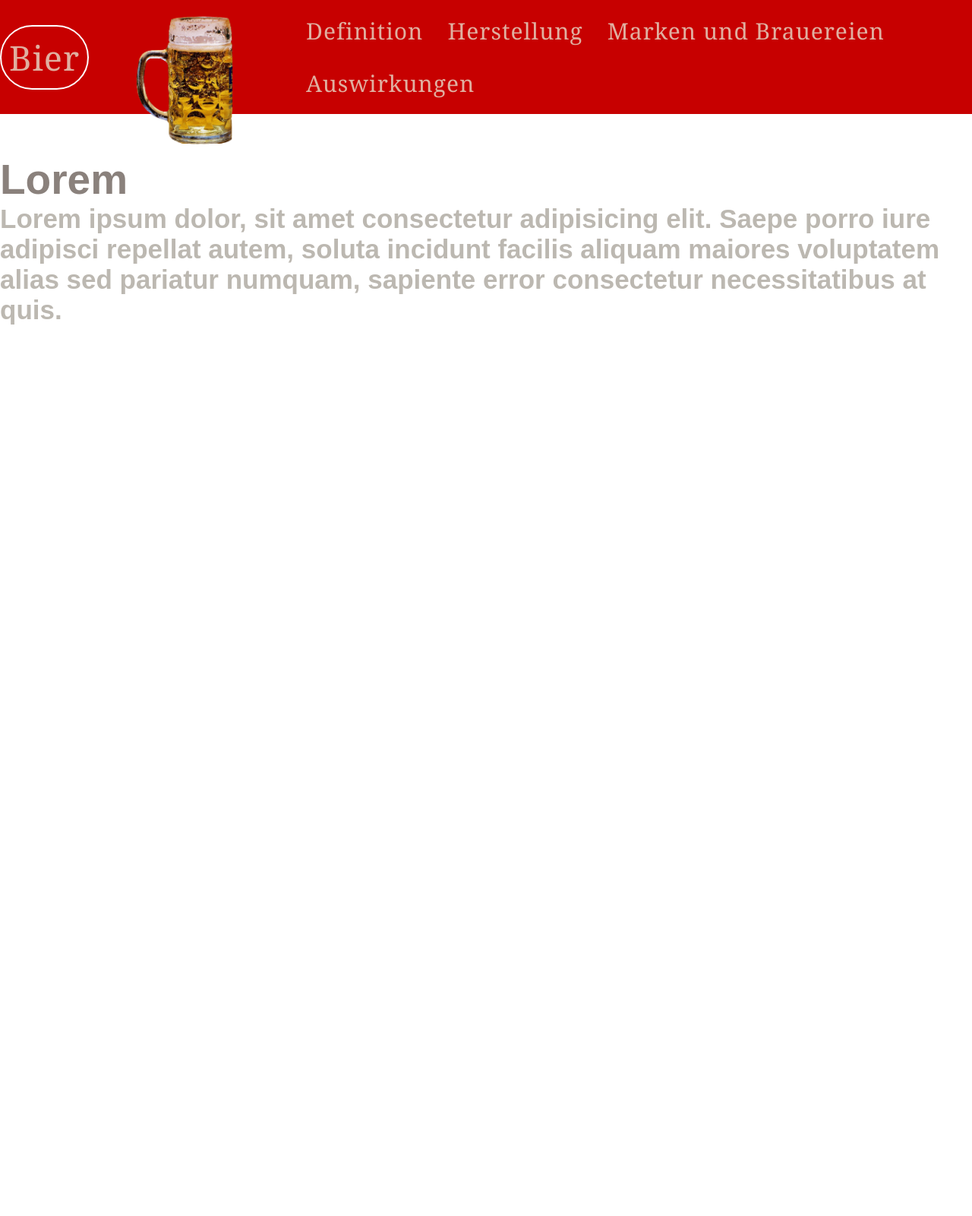
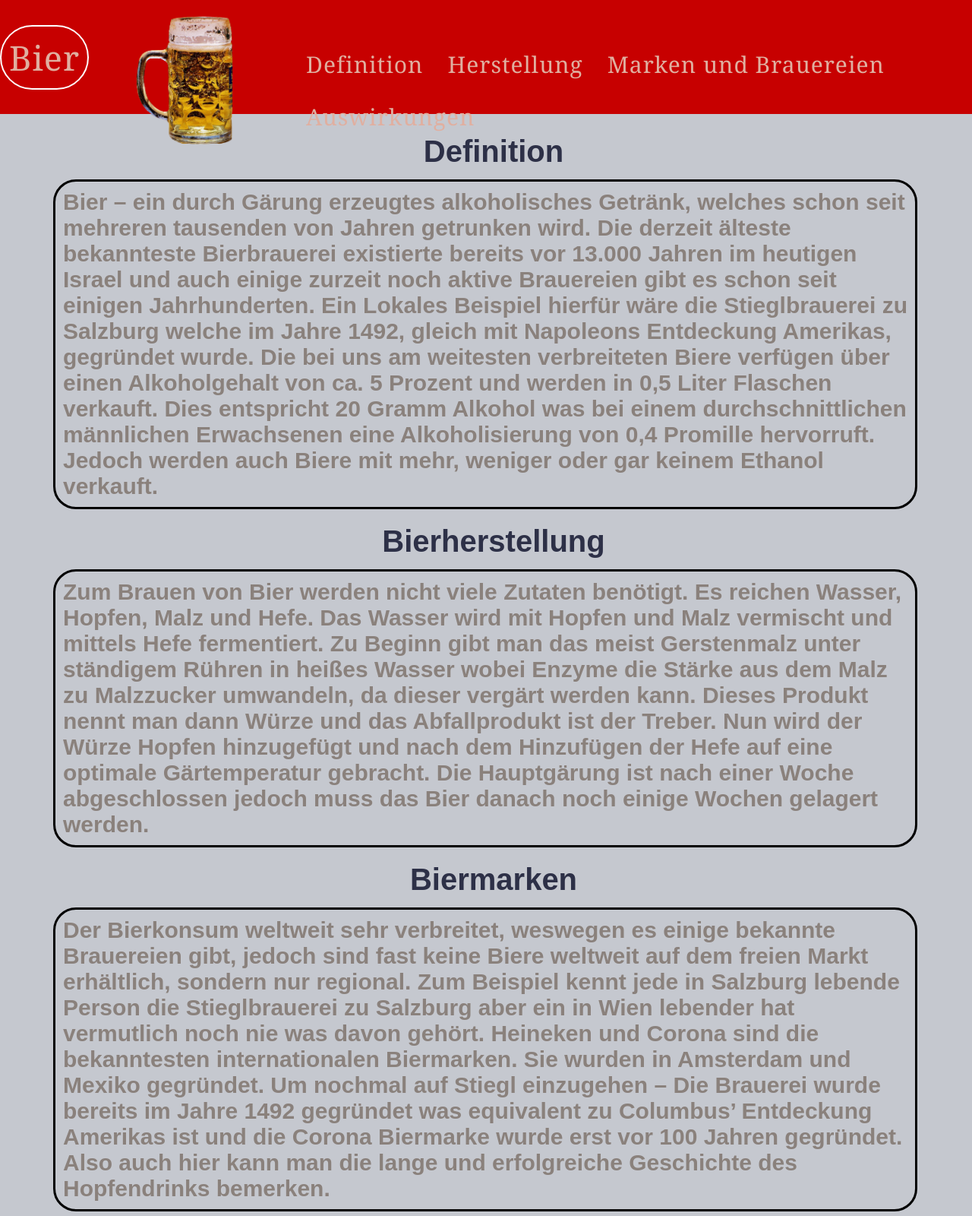
Before and after one commit to KonstiSchw/CdGymOnePager, a plain HTML site: page index.html in a window 1280 px wide. Shown: the top 1600 px of the page at 76% size. Before the commit the page ends 800 px from the top, so only its background shows below. Drawn offline with Linux system fonts and the light colour scheme.

Commit message:
Finalized Project

```diff
--- a/css/style.css
+++ b/css/style.css
@@ -1,13 +1,21 @@
 * {
     margin: auto;
     padding: auto;
+}
+br {
+    content: "";
+    display: block;
+    height: 0.15em;
+}
+
+nav {
+    height: 50px;
 }
 
 .nav-list {
     list-style-type: none;
     margin: 0;
     padding: 0;
-    overflow: hidden;
 }
 .nav-item {
     float: left;
@@ -44,6 +52,8 @@ header {
     text-align: center;
     color: #e0afa0;
     background-color: hsl(0, 100%, 39%);
+    position: sticky;
+    top: 0;
 }
 
 img.header-img {
@@ -55,27 +65,43 @@ section {
     font-style: normal;
     font-family: sans-serif;
     text-align: center;
+    margin: 20px;
 }
 
 h1 {
-    font-size: 55px;
-    text-align: left;
-    color: #8a817c
+    font-size: 40px;
+    text-align: center;
+    color: #2D3047;
+    #text-decoration: underline;
+    margin-left: 20px;
+    margin-bottom: 0.35em;
 }
 
+
+
 h2{
-    font-size: 35px;
+    font-size: 30px;
     text-align: left;
-    color: #bcb8b1;
+    color: #8a817c;
+    border: 3px solid black;
+    margin-left: 50px;
+    margin-right: 52px;
+    border-radius: 1em;
+    padding: 10px;
 }
 
-aside {
-    width: 25%;
-    padding: 0.5%;
-    margin: 0 5px 5px 0;
-    background-color: #1C86EE;
-    float: right;
-    border-radius: 1px;
-    min-height: 100%;
-    display: block;
+article {
+    margin-top: 1em;
 }
+
+body {
+    background-color: #C5C8CF;
+}
+.content {
+    text-align: center;
+}
+
+footer {
+    color: #000000;
+    text-align: center;
+}
--- a/index.html
+++ b/index.html
@@ -1,5 +1,5 @@
 <!DOCTYPE html>
-<html lang="en">
+<html lang="de">
 <head>
     <meta charset="UTF-8">
     <meta http-equiv="X-UA-Compatible" content="IE=edge">
@@ -25,8 +25,62 @@
         <main>
             <article>
                 <section id="definition">
-                    <h1>Lorem</h1>
-                    <h2>Lorem ipsum dolor, sit amet consectetur adipisicing elit. Saepe porro iure adipisci repellat autem, soluta incidunt facilis aliquam maiores voluptatem alias sed pariatur numquam, sapiente error consectetur necessitatibus at quis.</h2>
+                    <h1>Definition</h1>
+                    <div class="content">
+                        <h2>
+                            Bier – ein durch Gärung erzeugtes alkoholisches Getränk, welches schon seit mehreren tausenden von Jahren getrunken wird.
+                            Die derzeit älteste bekannteste Bierbrauerei existierte bereits vor 13.000 Jahren im heutigen Israel und auch einige zurzeit
+                            noch aktive Brauereien gibt es schon seit einigen Jahrhunderten. Ein Lokales Beispiel hierfür wäre die Stieglbrauerei zu Salzburg
+                            welche im Jahre 1492, gleich mit Napoleons Entdeckung Amerikas, gegründet wurde. Die bei uns am weitesten verbreiteten Biere
+                            verfügen über einen Alkoholgehalt von ca. 5 Prozent und werden in 0,5 Liter Flaschen verkauft. Dies entspricht 20 Gramm Alkohol
+                            was bei einem durchschnittlichen männlichen Erwachsenen eine Alkoholisierung von 0,4 Promille hervorruft. Jedoch werden auch
+                            Biere mit mehr, weniger oder gar keinem Ethanol verkauft.
+                        </h2>
+                    </div>
+
+                </section>
+
+                <section id="herstellung">
+                    <h1>Bierherstellung</h1>
+                    <div class="content">
+                    <h2>
+                        Zum Brauen von Bier werden nicht viele Zutaten benötigt. Es reichen Wasser, Hopfen, Malz und Hefe. Das Wasser wird
+                        mit Hopfen und Malz vermischt und mittels Hefe fermentiert. Zu Beginn gibt man das meist Gerstenmalz unter ständigem Rühren in
+                        heißes Wasser wobei Enzyme die Stärke aus dem Malz zu Malzzucker umwandeln, da dieser vergärt werden kann. Dieses Produkt nennt man
+                        dann Würze und das Abfallprodukt ist der Treber. Nun wird der Würze Hopfen hinzugefügt und nach dem Hinzufügen der Hefe auf eine optimale
+                        Gärtemperatur gebracht. Die Hauptgärung ist nach einer Woche abgeschlossen jedoch muss das Bier danach noch einige Wochen gelagert werden.
+                    </h2>
+                    </div>
+
+
+                </section>
+
+                <section id="marken">
+                    <h1>Biermarken</h1>
+                    <div class="content">
+                    <h2>
+                        Der Bierkonsum weltweit sehr verbreitet, weswegen es einige bekannte Brauereien gibt, jedoch sind fast keine Biere weltweit auf dem freien
+                        Markt erhältlich, sondern nur regional. Zum Beispiel kennt jede in Salzburg lebende Person die Stieglbrauerei zu Salzburg aber ein in Wien
+                        lebender hat vermutlich noch nie was davon gehört. Heineken und Corona sind die bekanntesten internationalen Biermarken. Sie wurden in Amsterdam
+                        und Mexiko gegründet. Um nochmal auf Stiegl einzugehen – Die Brauerei wurde bereits im Jahre 1492 gegründet was equivalent zu Columbus’ Entdeckung
+                        Amerikas ist und die Corona Biermarke wurde erst vor 100 Jahren gegründet. Also auch hier kann man die lange und erfolgreiche Geschichte des
+                        Hopfendrinks bemerken.
+                    </h2>
+                    </div>
+
+                </section>
+
+                <section id="auswirkungen">
+                    <h1>Auswirkungen des Bierkonsums</h1>
+                    <div class="content">
+                    <h2>
+                        Da Bier ein alkoholisches Getränk ist hat der Konsum dessen natürlich auch schon bei kleineren Mengen Auswirkungen auf Körper und Geist.
+                        Der reine Alkoholgehalt einer halben Literflasche Bier wird meist unterschätzt. Dieser liegt nämlich bei 20 Gramm Alkohol, zum Vergleich
+                        ein Stamperl Wodka hat nur um die 7 Gramm Ethanol. Deswegen kann schon nach einem einzigen Bier ein Promillewert von 0,4 erreicht werden und
+                        es bei dünneren Personen schon zu einer Fahruntüchtigkeit kommen. Dies ist damit begründet, da durch eine Alkoholisierung die Sinne nachlassen
+                        und eine sichere Autofahrt nicht gewährleistet werden kann. Die Langzeitauswirkung von übermäßigem Bierkonsum ist eine Sucht sowie erhöhte Leberwerte.
+                    </h2>
+                    </div>
 
                 </section>
 
@@ -35,6 +89,10 @@
             </article>
 
         </main>
+
+        <footer>
+            &copy;2023 Konstantin Lasse Schwaighofer
+        </footer>
     </div>
 
 
```
Also changed, not shown: Inhalte.txt (deleted), Layout.png, 1 other file.
